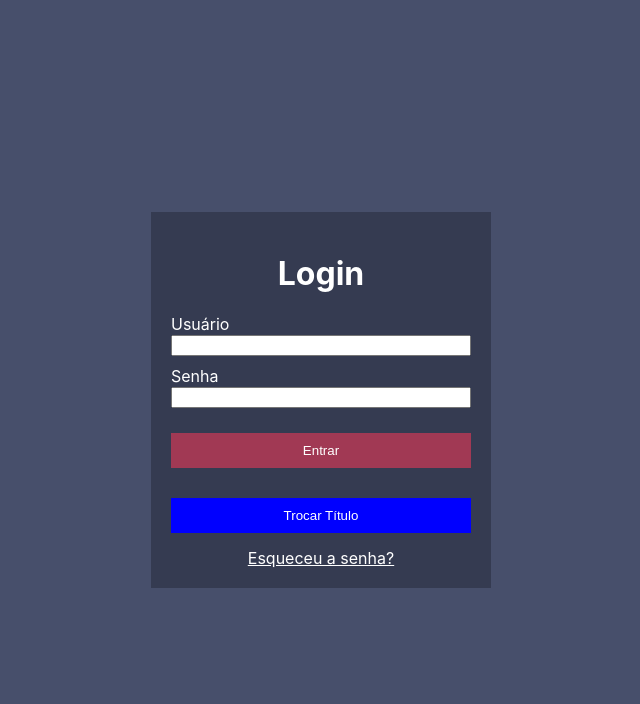
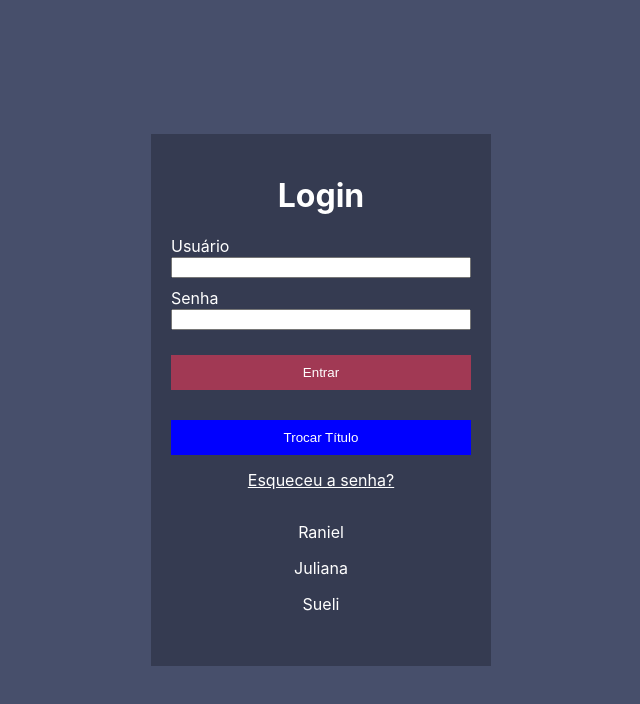
Before and after one commit to natashasilveira/oidevs-m5-react-aula7, a React (Create React App) app: page / in a window 1280 px wide. Shown: the top 704 px of the page, without its empty margins (319-959 px from the left). Built offline with nearby package versions, Linux system fonts and the light colour scheme.

Commit message:
renderização lista de usuários

```diff
--- /dev/null
+++ b/src/components/UserItem/UserItem.css
@@ -0,0 +1,5 @@
+ul {
+  align-items: flex-start;
+  list-style: none;
+  padding: 0px;
+}
--- /dev/null
+++ b/src/components/UserItem/index.jsx
@@ -0,0 +1,11 @@
+import './UserItem.css'
+
+const UserItem = ({username}) => {
+  return (
+    <li>
+      <p>{username}</p>
+    </li>
+  )
+}
+
+export default UserItem;
--- a/src/pages/Login/index.jsx
+++ b/src/pages/Login/index.jsx
@@ -6,6 +6,7 @@ import Link from '../../components/Link';
 import ErrorMessage from '../../components/ErrorMessage';
 import { useNavigate } from "react-router-dom";
 import { useState } from 'react';
+import UserItem from '../../components/UserItem';
 
 const Login = () => {
 
@@ -16,14 +17,17 @@ const Login = () => {
   let [loginFail, setLoginFail] = useState(false);
   const [users, setUsers] = useState([
     {
+      id: 1,
       username: 'Raniel',
       password: 'oidevs'
     },
     {
+      id: 2,
       username: 'Juliana',
       password: 'oidevs'
     },
     {
+      id: 3,
       username: 'Sueli',
       password: 'oidevs'
     }
@@ -31,11 +35,11 @@ const Login = () => {
 
   const authenticateUser = () => {
     const loggedUser = users.find((currentUser) =>
-        currentUser.username === username &&
-        currentUser.password === password
+      currentUser.username === username &&
+      currentUser.password === password
     );
 
-    if(loggedUser) {
+    if (loggedUser) {
       navigate("/home");
     } else {
       setLoginFail(true);
@@ -65,6 +69,12 @@ const Login = () => {
         btnName="Trocar Título"
         click={() => setTitle("Título Trocado")} />
       <Link text="Esqueceu a senha?" url="https://www.google.com/" />
+
+      <ul>
+        {users.map((user) => (
+          <UserItem key={user.id} username={user.username} />
+        ))}
+      </ul>
     </div>
   );
 }
```
